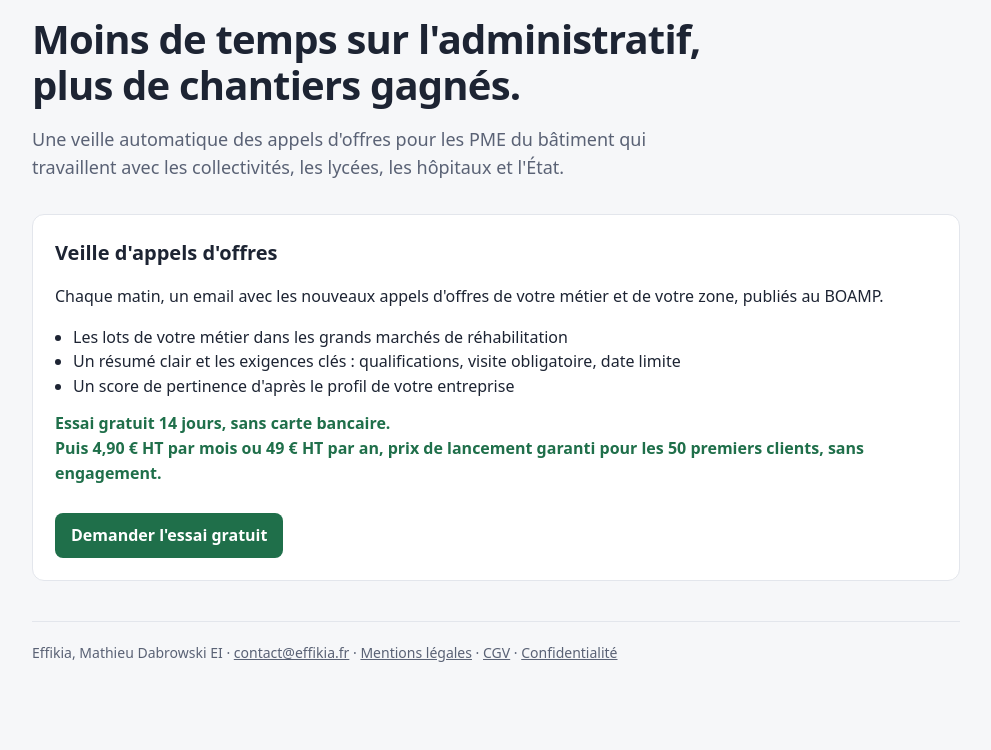
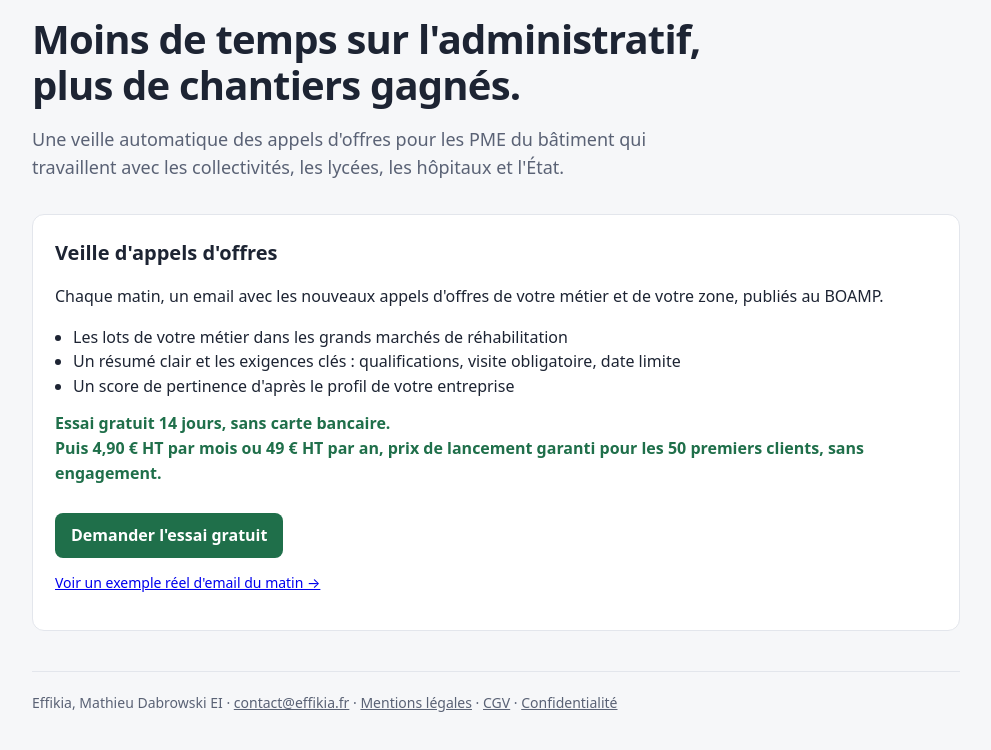
Before and after one commit to Effikia/effikia.github.io, a plain HTML site: page index.html in a window 1280 px wide. Shown: the part 82-832 px from the top of the page, without its empty margins (144-1135 px from the left). Before the commit the page ends 800 px from the top, so only its background shows below. Drawn offline with Linux system fonts and the light colour scheme.

Commit message:
Lien vers l'exemple réel d'email du matin

```diff
--- a/index.html
+++ b/index.html
@@ -24,6 +24,7 @@
     </ul>
     <p class="price">Essai gratuit 14 jours, sans carte bancaire.<br>Puis 4,90 € HT par mois ou 49 € HT par an, prix de lancement garanti pour les 50 premiers clients, sans engagement.</p>
     <a class="btn" href="mailto:contact@effikia.fr?subject=Essai%20veille%20appels%20d'offres&body=M%C3%A9tier%20%3A%0AD%C3%A9partements%20%3A">Demander l'essai gratuit</a>
+    <p class="note"><a href="exemple.html">Voir un exemple réel d'email du matin →</a></p>
   </section>
 
 
```
